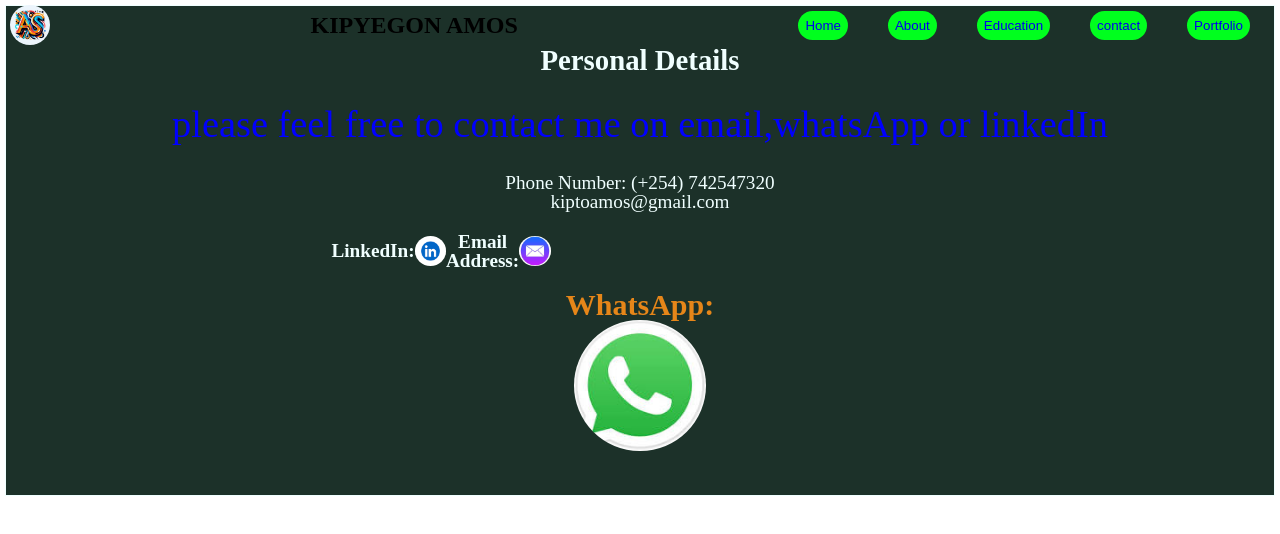
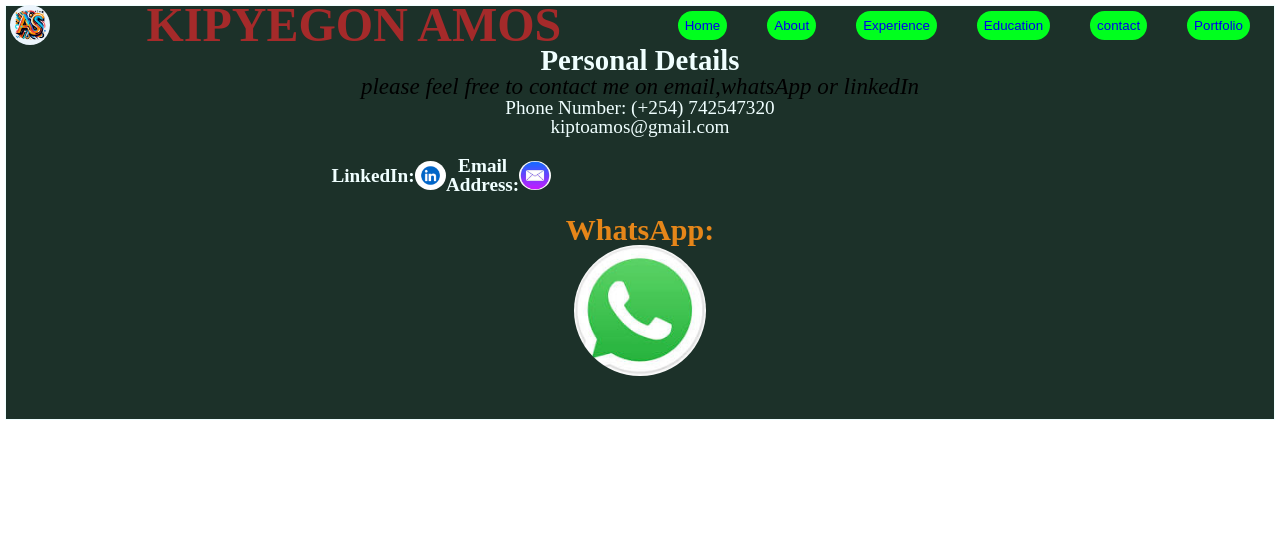
Before and after one commit to KIPYEGON2000/amos-portfolio, a React (Vite) app: page /#/Contact in a window 1280 px wide. Shown: the top 534 px of the page. Built offline with nearby package versions, Linux system fonts and the light colour scheme.

Commit message:
update experience

```diff
--- a/src/App.jsx
+++ b/src/App.jsx
@@ -28,12 +28,12 @@ function App() {
         <Route path="/Contact" element={<Contact/>}/>
         <Route
             path="/Experince"
-            element={<Experince />}
+            element={<Experince/>}
         />
 
         <Route
             path="/Education"
-            element={<Education />}
+            element={<Education/>}
         />
          <Route path="/Portfolio" element={<Portfolio/>}/>
     </Routes>
--- a/src/Components/Experience/Experience.css
+++ b/src/Components/Experience/Experience.css
@@ -1,6 +1,6 @@
 .experience{
     margin: 80px auto;
-    display: flex;
+    display: flexbox;
     padding: 0 80px;
 
     position: relative;
@@ -9,13 +9,14 @@
 
 }
 .slider{
-    overflow: hidden;
+    /* overflow: hidden; */
+    display: inline-flex;
 
 }
 .slider ul{
     /* display: flex; */
     justify-content: space-between;
-    /* width: 200%; */
+    width: 100%;
     overflow-x: hidden;
     transition: 0.5s;
 
@@ -44,6 +45,22 @@
 .slide{
     box-shadow: 0 0 20px rgba(0, 0, 0, 0.7);
 }
+h1{font-size: 3em;
+color: brown;}
+.date{
+color: black;
+font-size: 1.2em;
+font-style: italic;
+display: inline;
+right: 10px;
+
+
+}
+.test-date{
+    display: flex;
+    align-items: center;
+    justify-content: space-between;
+}
 
 
 @media (max-width: 840px) {
@@ -52,6 +69,7 @@
         display: block;
 
         padding: 0 0px;
+        padding-top: 50px;
 
         /* position: fixed; */
         text-align: center;
@@ -75,8 +93,8 @@
     }
     .slider{
        padding: 10px;
-       display: block;
-       padding-right: 200px;
+       display: flex;
+       padding-right: 10px;
 
     }
 
--- a/src/Components/Experience/Experience.jsx
+++ b/src/Components/Experience/Experience.jsx
@@ -24,6 +24,7 @@ function Experince(){
 
 
         <div className="experience">
+            <h1>Work experince</h1>
 
             {/* <button className="exp-btn" onClick={forwardExp}>Prev</button>
             <button className="exp-btn-next" onClick={nextExp}>Next</button> */}
@@ -31,9 +32,12 @@ function Experince(){
             <ul ref={slider}>
                 <li>
                     <div className="slide">
+
                         <h3>GIS Analyst Intern → Skilled Casual </h3>
+                        <div className="test-date">
                         <h4>Kenya Power and Lighting Company  </h4>
                         <div className="date">November 2023 – February 2025 </div>
+                        </div>
                         <li>Conducted geospatial data analysis using Python and SQL to provide actionable insights. </li>
                         <li>Designed and developed interactive dashboards with Streamlit, Python, and SQL. </li>
                         <li>Assisted in SQL database management, query optimization, and data migration. </li>
@@ -50,8 +54,10 @@ function Experince(){
                 <li>
                 <div className="slide">
                     <h3>GIS Data Analyst - Skilled Casual </h3>
+                    <div className="test-date">
                     <h4>Kenya Power and Lighting Company</h4>
-                    <h4>May 2023 – November 2023 </h4>
+                    <div className="date">May 2023 – November 2023 </div>
+                    </div>
                     <li>Conducted GIS data quality control and validation for enhanced database accuracy.</li>
                     <li>Led geospatial data cleaning efforts to improve analytical reliability.</li>
                     <li>Verified and corrected feeder and low-voltage line associations.</li>
@@ -62,8 +68,10 @@ function Experince(){
                  <li>
                  <div className="slide">
                     <h3> GIS Data Collector</h3>
+                    <div className="test-date">
                     <h4>Joint National Mapping | Kenya Power and Lighting Company</h4>
-                    <h4>February 2022 – November 2022</h4>
+                    <div className="date">February 2022 – November 2022</div>
+                    </div>
                     <li>Performed field-based GIS data collection of meters, poles, and LV lines.</li>
                     <li>Assisted security teams with navigation for power infrastructure maintenance.</li>
                     <li>Contributed to revenue collection and reporting workflows.</li>
@@ -73,8 +81,10 @@ function Experince(){
                  <li>
                  <div className="slide">
                     <h3>Survey and Mapping Intern</h3>
+                    <div className="test-date">
                     <h4>Kenya Forest Service </h4>
-                    <h4>February 2021 – May 2021</h4>
+                    <div className="date">February 2021 – May 2021</div>
+                    </div>
                     <li>Conducted boundary surveys at Kodera Forest and Lari Forest using GPS technologies.</li>
                     <li>Digitized Mau Plantation toposheets for improved geospatial accessibility.</li>
                     <li>Performed topographic data collection with RTK and theodolite for mapping accuracy.</li>
--- a/src/Components/Navbar/Navbar.jsx
+++ b/src/Components/Navbar/Navbar.jsx
@@ -39,6 +39,10 @@ function Navbar(){
                 <button className="btn1"><Link to="/Hero">About</Link></button>
                 </li>
                 <li>
+                    <button className="btn1"><Link to="/Experince">Experience</Link></button>
+
+                    </li>
+                <li>
                     <button className="btn1"><Link to="/Education">Education</Link></button>
 
                     </li>
```
